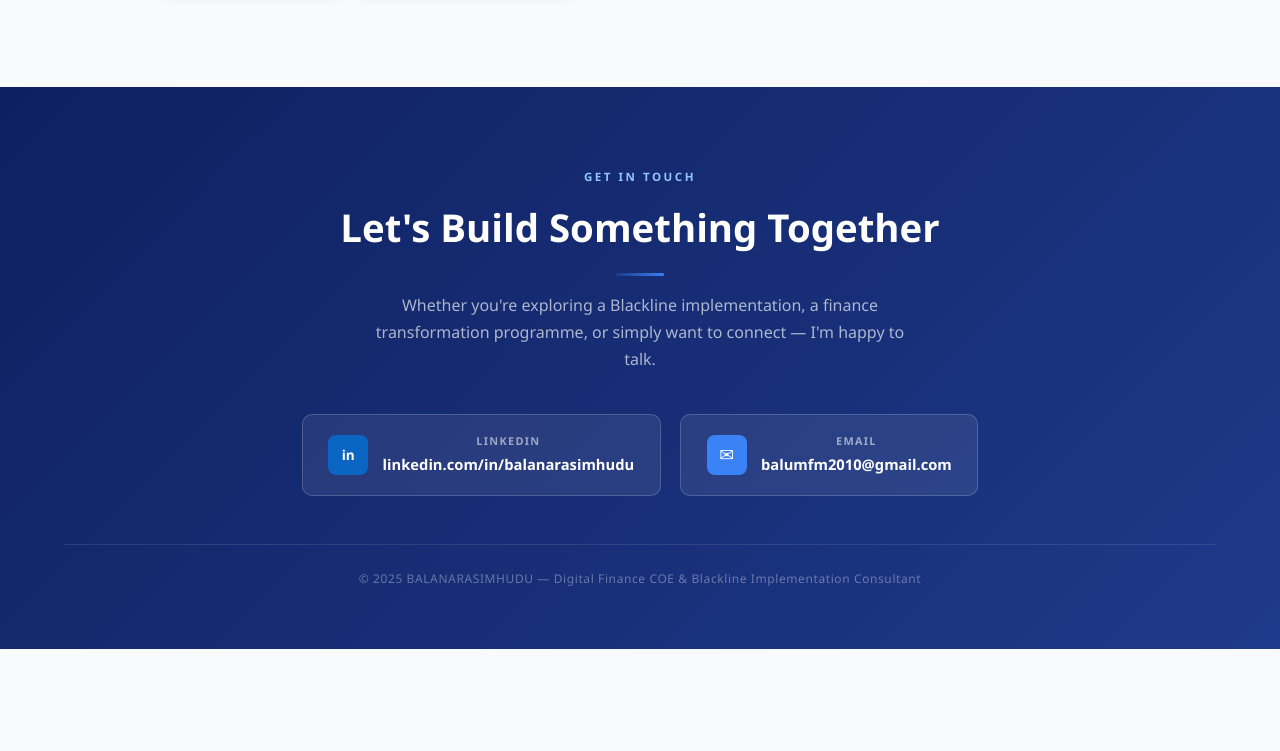
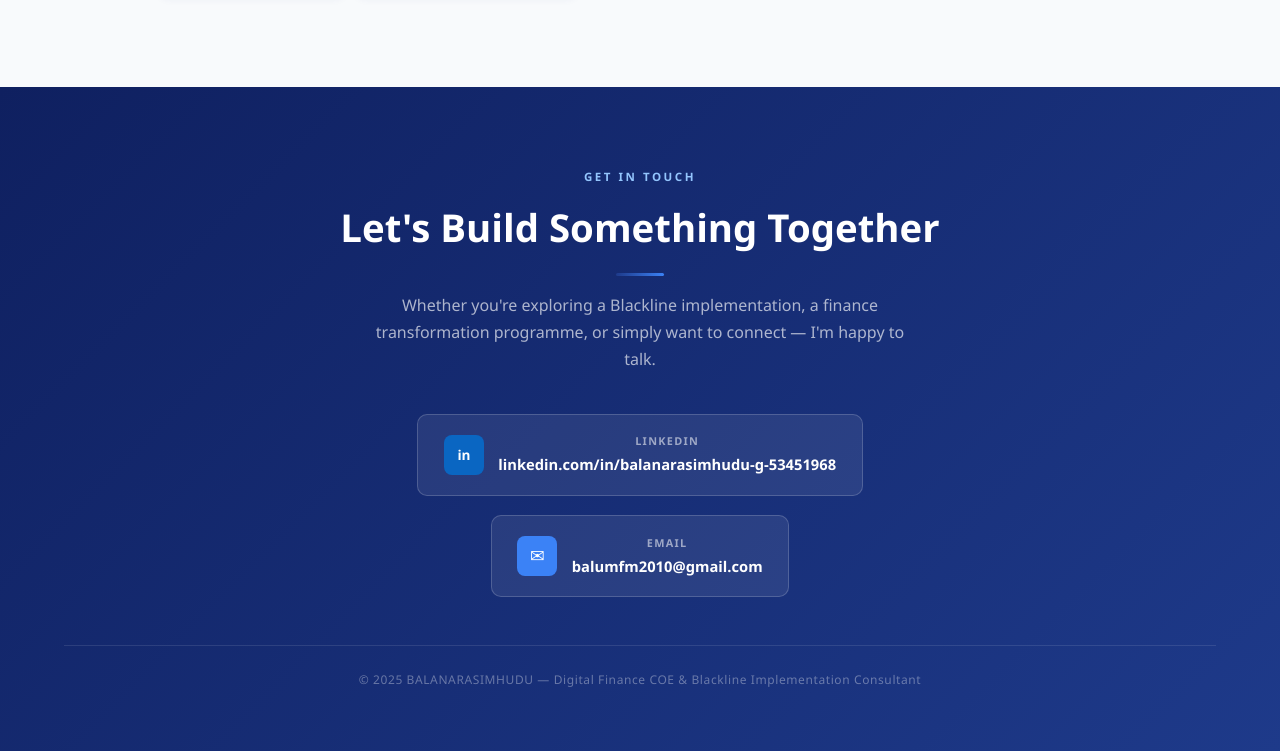
Before and after one commit to balumfm2010-wq/PersonalWebsite, a plain HTML site: page index.html in a window 1280 px wide. Shown: the part 5158-5909 px from the top of the page. Before the commit the page ends 5807 px from the top, so only its background shows below. Drawn offline with Linux system fonts and the light colour scheme.

Commit message:
Update index.html

```diff
--- a/index.html
+++ b/index.html
@@ -788,7 +788,7 @@
         <div class="contact-card-icon" style="background:#0a66c2; color:#fff; font-weight:800; font-size:.85rem;">in</div>
         <div>
           <div class="contact-card-label">LinkedIn</div>
-          <div class="contact-card-value">linkedin.com/in/balanarasimhudu</div>
+          <div class="contact-card-value">linkedin.com/in/balanarasimhudu-g-53451968</div>
         </div>
       </a>
 
```
